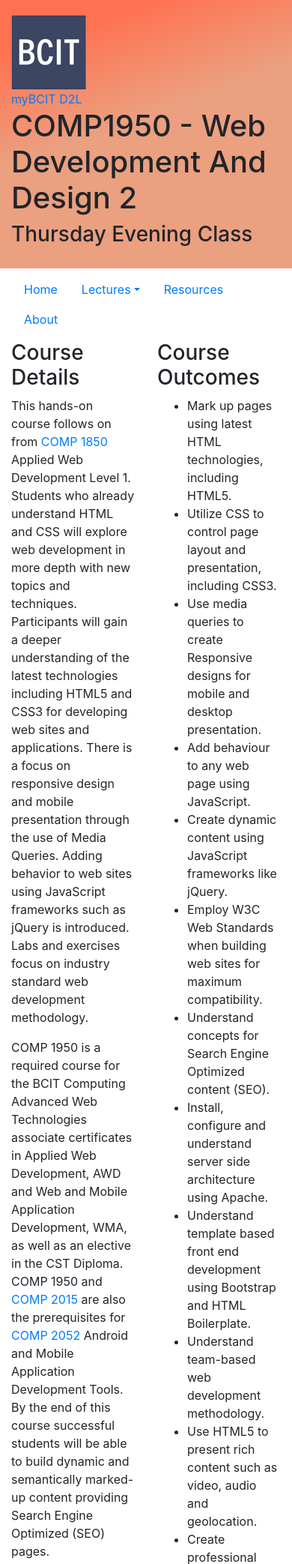
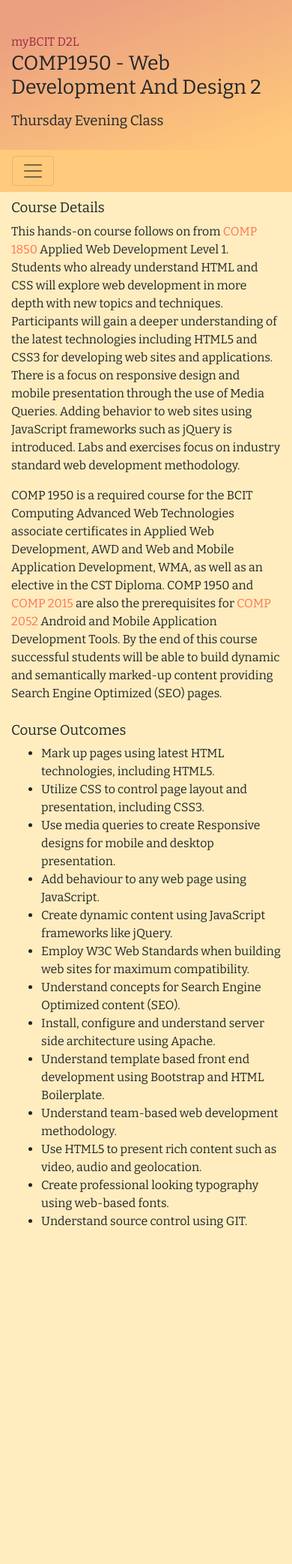
Before and after one commit to ariamisaki/GroupProject, a PHP site: page /homepage.html in a window 390 px wide. Shown: the top 2086 px of the page at 75% size. After the commit the page ends 1638 px from the top, so only its background shows below. Run offline with PHP 8.4, Linux system fonts and the light colour scheme; some libraries are stand-ins or nearby versions.

Commit message:
completed homepage
Added in search bar in nav, added mobile styles. Should be fully
completed now.

```diff
--- a/proto/css/main_stylesheet.css
+++ b/proto/css/main_stylesheet.css
@@ -2,7 +2,7 @@
 @import url("https://fonts.googleapis.com/css?family=Bitter:400,700");
 /* CSS Document */
 /*desktop view*/
-@media screen and (min-width: 1000px) {
+@media screen and (min-width: 990px) {
   html {
     -webkit-box-sizing: border-box;
     box-sizing: border-box;
@@ -29,6 +29,7 @@
   h3 {
     font-size: 2vw;
     font-family: 'Bitter', 'serif';
+    padding-top: 10px;
   }
   nav {
     background-color: #ffca7a;
@@ -70,11 +71,23 @@
     background-color: #9b2948;
     border-color: #9b2948;
   }
+  .btn-outline-success {
+    color: #9b2948;
+    border-color: #9b2948;
+  }
+  .btn-outline-success:hover {
+    color: #ff7251;
+    border-color: #ff7251;
+    background-color: #ffca7a;
+  }
   .header-site {
     color: #9b2948;
   }
   .header-site:hover {
     color: #9b2948;
+  }
+  .navbar-light {
+    background-color: #ffca7a !important;
   }
   .nav-item a {
     color: #9b2948;
--- a/proto/css/main_stylesheet.scss
+++ b/proto/css/main_stylesheet.scss
@@ -17,7 +17,7 @@
 
 /* CSS Document */
 /*desktop view*/
-@media screen and (min-width:1000px){
+@media screen and (min-width:990px){
     html {
         -webkit-box-sizing: border-box;
                 box-sizing: border-box;
@@ -50,6 +50,7 @@
     h3{
         font-size:2vw;
         font-family:'Bitter', 'serif';
+        padding-top:10px;
     }
 
     nav{
@@ -101,12 +102,27 @@
         border-color:$dark-shades;
     }
 
+    .btn-outline-success{
+        color:$dark-shades;
+        border-color:$dark-shades;
+    }
+
+    .btn-outline-success:hover{
+        color:$dark-accent;
+        border-color:$dark-accent;
+        background-color:$main-colour;
+    }
+
     .header-site{
         color:$dark-shades;
     }
 
     .header-site:hover{
         color:$dark-shades;
+    }
+
+    .navbar-light{
+        background-color:$main-colour !important;
     }
 
     .nav-item a{
--- a/proto/css/mobile_stylesheet.css
+++ b/proto/css/mobile_stylesheet.css
@@ -1,6 +1,7 @@
 /*author: yvette beausoleil*/
+@import url("https://fonts.googleapis.com/css?family=Bitter:400,700");
 /* CSS Document */
-@media screen and (max-width: 1000px) {
+@media screen and (max-width: 990px) {
   html {
     -webkit-box-sizing: border-box;
     box-sizing: border-box;
@@ -9,8 +10,102 @@
     -webkit-box-sizing: inherit;
     box-sizing: inherit;
   }
+  body {
+    font-family: 'Bitter', 'serif';
+    background-color: #F6F6F5;
+  }
   header {
-    background: linear-gradient(160deg, #ff7251 15%, #eba080 45%);
+    background: linear-gradient(160deg, #eba080 15%, #ffca7b 95%);
     padding: 20px;
   }
+  img[src*="logo"] {
+    display: none;
+  }
+  footer {
+    display: none;
+  }
+  h1 {
+    font-size: 20pt;
+    font-family: 'Bitter', 'serif';
+  }
+  h3 {
+    font-size: 14pt;
+    font-family: 'Bitter', 'serif';
+    padding-top: 10px;
+  }
+  nav {
+    background-color: #ffca7b;
+  }
+  main {
+    background-color: #ffedbf;
+    display: -webkit-box;
+    display: -ms-flexbox;
+    display: flex;
+    -webkit-box-orient: vertical;
+    -webkit-box-direction: normal;
+    -ms-flex-direction: column;
+    flex-direction: column;
+  }
+  a {
+    color: #ff7251;
+  }
+  a:hover {
+    color: #9b2948;
+  }
+  .card {
+    width: 300px;
+    height: 300px;
+    position: absolute;
+    top: 50%;
+    left: 50%;
+    -webkit-transform: translate(-50%, -50%);
+    transform: translate(-50%, -50%);
+    color: #9b2948;
+  }
+  .btn {
+    -webkit-box-align: center;
+    -ms-flex-align: center;
+    align-items: center;
+    margin: 15px;
+  }
+  .btn-primary {
+    background-color: #eba080;
+    border-color: #eba080;
+  }
+  .btn-primary:hover {
+    background-color: #9b2948;
+    border-color: #9b2948;
+  }
+  .btn-outline-success {
+    color: #9b2948;
+    border-color: #9b2948;
+  }
+  .btn-outline-success:hover {
+    color: #ff7251;
+    border-color: #ff7251;
+    background-color: #ffca7b;
+  }
+  .header-site {
+    color: #9b2948;
+  }
+  .nav-item a {
+    color: #9b2948;
+  }
+  .nav-link:hover {
+    background-color: #eba080;
+  }
+  .nav-pills .show > .nav-link {
+    background-color: #9b2948;
+    color: #ffedbf;
+  }
+  .bg-light {
+    background-color: #ffca7b !important;
+  }
+  .dropdown-menu {
+    background-color: #ffedbf;
+  }
+  .dropdown-item:hover {
+    background-color: #eba080;
+    color: #9b2948;
+  }
 }
--- a/proto/css/mobile_stylesheet.scss
+++ b/proto/css/mobile_stylesheet.scss
@@ -8,12 +8,15 @@
 
 //mixins
 @mixin gradient-background{
-    background: linear-gradient(160deg, $dark-accent 15%, $light-accent 45%);
+    background: linear-gradient(160deg, $light-accent 15%, $main-colour 95%);
 }
+
+//fonts
+@import url("https://fonts.googleapis.com/css?family=Bitter:400,700");
 
 /* CSS Document */
 //mobile view
-@media screen and (max-width:1000px){
+@media screen and (max-width:990px){
     html{
 		-webkit-box-sizing: border-box;
 				box-sizing: border-box;
@@ -24,8 +27,128 @@
 				box-sizing: inherit;
       }
 
+    body{
+        font-family:'Bitter', 'serif';
+        background-color:#F6F6F5;
+    }
+
     header{
         @include gradient-background();
         padding: 20px;
     }
+
+    img[src*="logo"]{
+        display:none;
+    }
+
+    footer{
+        display:none;
+    }
+
+    h1{
+        font-size:20pt;
+        font-family:'Bitter', 'serif';
+    }
+
+    h3{
+        font-size:14pt;
+        font-family:'Bitter', 'serif';
+        padding-top:10px;
+
+    }
+
+    nav{
+        background-color:$main-colour;
+    }
+
+    main{
+        background-color:$light-shades;
+        display:-webkit-box;
+        display:-ms-flexbox;
+        display:flex;
+        -webkit-box-orient:vertical;
+        -webkit-box-direction:normal;
+            -ms-flex-direction:column;
+                flex-direction:column;
+    }
+
+    a{
+        color:$dark-accent;
+    }
+
+    a:hover{
+        color:$dark-shades;
+    }
+
+    .card{
+        width:300px;
+        height:300px;
+        position: absolute;
+        top: 50%;
+        left: 50%;
+        -webkit-transform: translate(-50%, -50%);
+                transform: translate(-50%, -50%);
+        color:$dark-shades;
+    }
+
+    .btn{
+        -webkit-box-align: center;
+        -ms-flex-align: center;
+        align-items: center;
+        margin:15px;
+    }
+
+    .btn-primary{
+        background-color:$light-accent;
+        border-color:$light-accent;
+    }
+
+    .btn-primary:hover{
+        background-color:$dark-shades;
+        border-color:$dark-shades;
+    }
+
+    .btn-outline-success{
+        color:$dark-shades;
+        border-color:$dark-shades;
+    }
+
+    .btn-outline-success:hover{
+        color:$dark-accent;
+        border-color:$dark-accent;
+        background-color:$main-colour;
+    }
+
+    .header-site{
+        color:$dark-shades;
+    }
+
+    .nav-item a{
+        color:$dark-shades;
+    }
+
+    .nav-link:hover {
+        background-color: $light-accent;
+    }
+
+    .nav-pills .show>.nav-link{
+        background-color:$dark-shades;
+        color:$light-shades;
+    }
+
+    .bg-light{
+        background-color:$main-colour !important;
+    }
+
+    .dropdown-menu{
+        background-color:$light-shades;
+    }
+
+    .dropdown-item:hover{
+        background-color: $light-accent;
+        color:$dark-shades
+    }
+
+
+
 }
--- a/proto/homepage.html
+++ b/proto/homepage.html
@@ -27,17 +27,17 @@
 			<h1>COMP1950 - Web Development And Design 2</h1>
 			<h3>Thursday Evening Class</h3>
 		</div>
-		<!-- <div class="col quick-access-site">
-			<a href="https://my.bcit.ca/">myBCIT</a>
-			<a href="https://learn.bcit.ca/">D2L</a>
-		</div> -->
 	</div>
 </header>
 <!-- header ends -->
 
 <!-- navigation begins-->
-<nav class="container-fluid navbar navbar-expand-lg">
-<ul class="nav nav-pills">
+<nav class="container-fluid navbar navbar-expand-lg navbar-light bg-light">
+	<button class="navbar-toggler" type="button" data-toggle="collapse" data-target="#navbarSupportedContent" aria-controls="navbarSupportedContent" aria-expanded="false" aria-label="Toggle navigation">
+			<span class="navbar-toggler-icon"></span>
+	</button>
+<div class="collapse navbar-collapse" id="navbarSupportedContent">
+<ul class="nav nav-pills navbar-nav mr-auto">
 	<li class="nav-item"><a class="nav-link" href="homepage.html">Home</a></li>
 	<li class="nav-item dropdown">
 	  <a class="nav-link dropdown-toggle" data-toggle="dropdown" href="#" role="button" aria-haspopup="true" aria-expanded="false">Lectures</a>
@@ -60,18 +60,24 @@
 	<li class="nav-item">
 	  <a class="nav-link" href="#">About</a>
 	</li>
-  </ul>
+	</ul>
+	<form class="form-inline my-2 my-lg-0">
+      <input class="form-control mr-sm-2" type="search" placeholder="Search Lectures" aria-label="Search">
+      <button class="btn btn-outline-success my-2 my-sm-0" type="submit"><i class="fas fa-search"></i></button>
+    </form>
+  </div>
 </nav>
 <!-- navigation ends -->
 
+<!-- main content begins -->
 <main class="container">
 	<section class="row">
-		<div class="col">
+		<div class="col-lg">
 			<h3>Course Details</h3>
 			<p>This hands-on course follows on from <a href="http://www.bcit.ca/study/courses/comp1850">COMP 1850</a> Applied Web Development Level 1. Students who already understand HTML and CSS will explore web development in more depth with new topics and techniques. Participants will gain a deeper understanding of the latest technologies including HTML5 and CSS3 for developing web sites and applications. There is a focus on responsive design and mobile presentation through the use of Media Queries. Adding behavior to web sites using JavaScript frameworks such as jQuery is introduced. Labs and exercises focus on industry standard web development methodology. </p>
 			<p>COMP 1950 is a required course for the BCIT Computing Advanced Web Technologies associate certificates in Applied Web Development, AWD and Web and Mobile Application Development, WMA, as well as an elective in the CST Diploma. COMP 1950 and <a href="https://www.bcit.ca/study/courses/comp2015">COMP 2015</a> are also the prerequisites for <a href="https://www.bcit.ca/study/courses/comp2052">COMP 2052</a> Android and Mobile Application Development Tools. By the end of this course successful students will be able to build dynamic and semantically marked-up content providing Search Engine Optimized (SEO) pages.</p>
 		</div>
-		<div class="col">
+		<div class="col-lg">
 			<h3>Course Outcomes</h3>
 			<ul>
 				<li>Mark up pages using latest HTML technologies, including HTML5.</li>
@@ -91,6 +97,7 @@
 		</div>
 	</section>
 </main>
+<!-- main content ends-->
 
 <!-- footer begins -->
 <footer class="container-fluid">
@@ -135,5 +142,7 @@
 <script src="https://code.jquery.com/jquery-3.3.1.slim.min.js" integrity="sha384-q8i/X+965DzO0rT7abK41JStQIAqVgRVzpbzo5smXKp4YfRvH+8abtTE1Pi6jizo" crossorigin="anonymous"></script>
 <script src="https://cdnjs.cloudflare.com/ajax/libs/popper.js/1.14.3/umd/popper.min.js" integrity="sha384-ZMP7rVo3mIykV+2+9J3UJ46jBk0WLaUAdn689aCwoqbBJiSnjAK/l8WvCWPIPm49" crossorigin="anonymous"></script>
 <script src="https://stackpath.bootstrapcdn.com/bootstrap/4.1.1/js/bootstrap.min.js" integrity="sha384-smHYKdLADwkXOn1EmN1qk/HfnUcbVRZyYmZ4qpPea6sjB/pTJ0euyQp0Mk8ck+5T" crossorigin="anonymous"></script>
+<!-- font icons -->
+<script src="https://use.fontawesome.com/releases/v5.0.1/js/all.js"></script>
 </body>
 </html>
```
Also changed, not shown: proto/css/main_stylesheet.min.css (+1 -1 lines), proto/css/mobile_stylesheet.min.css (+1 -1 lines).
